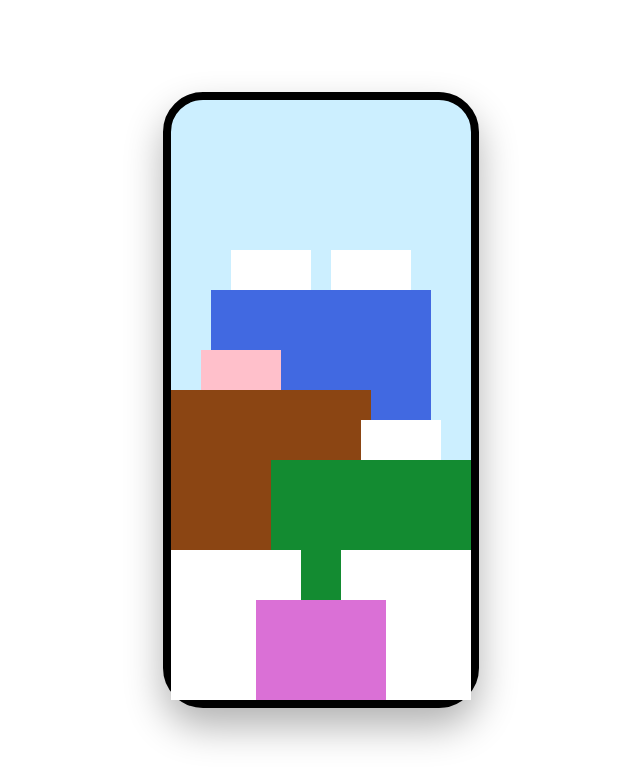
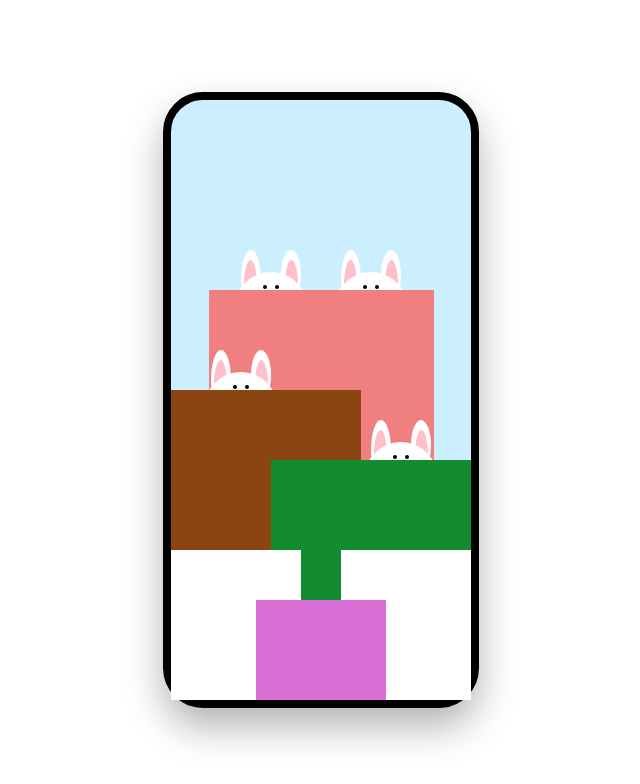
Before and after one commit to willicali40/AnimationLand, a website: page index.html in a window 1280 px wide. Shown: the whole page, without its empty margins (319-959 px from the left). Drawn offline with Linux system fonts and the light colour scheme.

Commit message:
bunnies' styles finished, beggining of animations

```diff
--- a/index.html
+++ b/index.html
@@ -5,16 +5,54 @@
     <meta http-equiv="X-UA-Compatible" content="IE=edge">
     <meta name="viewport" content="width=device-width, initial-scale=1.0">
     <title>AnimationLand</title>
-    <link rel="stylesheet" href="./style.css">
+    <link rel="stylesheet" href="./styles/layout.css">
+    <link rel="stylesheet" href="./styles/bunnies.css">
 </head>
 <body>
     <div class="phone">
-        <div class="layers layer-1"></div> <!--Bunny-1-->
-        <div class="layers layer-2"></div> <!--Bunny-2-->
+        <!--Bunny-1-->
+        <div class="layers layer-1">
+            <div class="left-ear--outer"></div>
+            <div class="left-ear--inner"></div>
+            <div class="right-ear--outer"></div>
+            <div class="right-ear--inner"></div>
+            <div class="head">
+                <div class="head_eye head_eye--left"></div>
+                <div class="head_eye head_eye--right"></div>
+            </div>
+        </div>
+        <!--Bunny-2-->
+        <div class="layers layer-2">
+            <div class="left-ear--outer"></div>
+            <div class="left-ear--inner"></div>
+            <div class="right-ear--outer"></div>
+            <div class="right-ear--inner"></div>
+            <div class="head">
+                <div class="head_eye head_eye--left"></div>
+                <div class="head_eye head_eye--right"></div>
+            </div></div>
         <div class="layers layer-3"></div> <!--Wall-1-->
-        <div class="layers layer-4"></div> <!--Bunny-3-->
+        <!--Bunny-3-->
+        <div class="layers layer-4">
+            <div class="left-ear--outer"></div>
+            <div class="left-ear--inner"></div>
+            <div class="right-ear--outer"></div>
+            <div class="right-ear--inner"></div>
+            <div class="head">
+                <div class="head_eye head_eye--left"></div>
+                <div class="head_eye head_eye--right"></div>
+            </div></div>
         <div class="layers layer-5"></div> <!--Wall-2-->
-        <div class="layers layer-6"></div> <!--Bunny-4-->
+        <!--Bunny-4-->
+        <div class="layers layer-6">
+            <div class="left-ear--outer"></div>
+            <div class="left-ear--inner"></div>
+            <div class="right-ear--outer"></div>
+            <div class="right-ear--inner"></div>
+            <div class="head">
+                <div class="head_eye head_eye--left"></div>
+                <div class="head_eye head_eye--right"></div>
+            </div></div>
         <div class="layers layer-7"></div> <!--Wall-3-->
         <div class="layers layer-8"></div> <!--Cloud-1-->
         <div class="layers layer-9"></div> <!--Cloud-2-->
--- /dev/null
+++ b/styles/bunnies.css
@@ -0,0 +1,61 @@
+.left-ear--outer {
+    width: 20px;
+    height: 60px;
+    border-radius: 90%;
+    background-color: #fff;
+    position: absolute;
+    left: 10px
+}
+.left-ear--inner {
+    width: 13px;
+    height: 50px;
+    border-radius: 95%;
+    background-color: pink;
+    position: absolute;
+    top: 10px;
+    left: 13px
+}
+.right-ear--outer {
+    width: 20px;
+    height: 50px;
+    border-radius: 90%;
+    background-color: #fff;
+    position: absolute;
+    right: 10px;
+}
+.right-ear--inner {
+    width: 13px;
+    height: 50px;
+    border-radius: 95%;
+    background-color: pink;
+    position: absolute;
+    top: 10px;
+    right: 13px;
+}
+.head {
+    width: 95%;
+    height: 80px;
+    border-radius: 50%;
+    background-color: #fff;
+    position: absolute;
+    top: 22px;
+    left: 0;
+    right: 0;
+    margin: 0 auto;
+}
+
+.head_eye {
+    width: 4px;
+    height: 4px;
+    border-radius: 100%;
+    background-color: #000;
+    position: absolute;
+    top: 13px;
+}
+
+.head_eye--left {
+    left: 30px;
+}
+.head_eye--right {
+    right: 30px;
+}
--- a/style.css
+++ b/styles/layout.css
@@ -23,7 +23,6 @@ body {
     z-index: 1;
     width: 80px;
     height: 450px;
-    background-color: #fff;
     bottom: 0;
     right: 60px;
 }
@@ -31,31 +30,29 @@ body {
     z-index: 2;
     width: 80px;
     height: 450px;
-    background-color: #fff;
     bottom: 0;
     left: 60px
 }
 .layer-3 {
     z-index: 3;
-    width: 220px;
+    width: 225px;
     height: 410px;
     bottom: 0;
     left: 0;
     right: 0;
     margin: 0 auto;
-    background-color: royalblue;
+    background-color: lightcoral;
 }
 .layer-4 {
     z-index: 4;
     width: 80px;
     height: 350px;
-    background-color: pink;
     bottom: 0;
     left: 30px;
 }
 .layer-5 {
     z-index: 5;
-    width: 200px;
+    width: 190px;
     height: 310px;
     background-color: saddlebrown;
     bottom: 0;
@@ -64,7 +61,6 @@ body {
     z-index: 6;
     width: 80px;
     height: 280px;
-    background-color: #fff;
     bottom: 0;
     right: 30px;
 }
```
